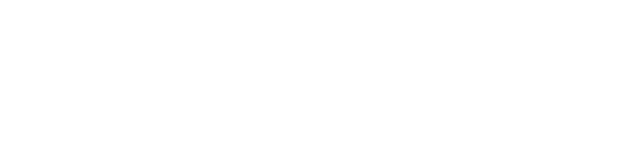
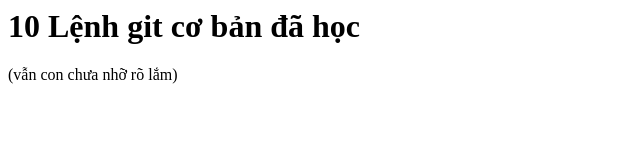
Before and after one commit to lanvadieppanda1/git_tutorial, a plain HTML site: page index.html in a window 1280 px wide. Shown: the whole page, without its empty margins (0-640 px from the left). Drawn offline with Linux system fonts and the light colour scheme.

Commit message:
edit xíu

```diff
--- a/index.html
+++ b/index.html
@@ -6,6 +6,7 @@
     <title>git $ github</title>
 </head>
 <body>
-
+    <h1>10 Lệnh git cơ bản đã học</h1>
+    <p>(vẫn con chưa nhỡ rõ lắm)</p>
 </body>
 </html>
```
